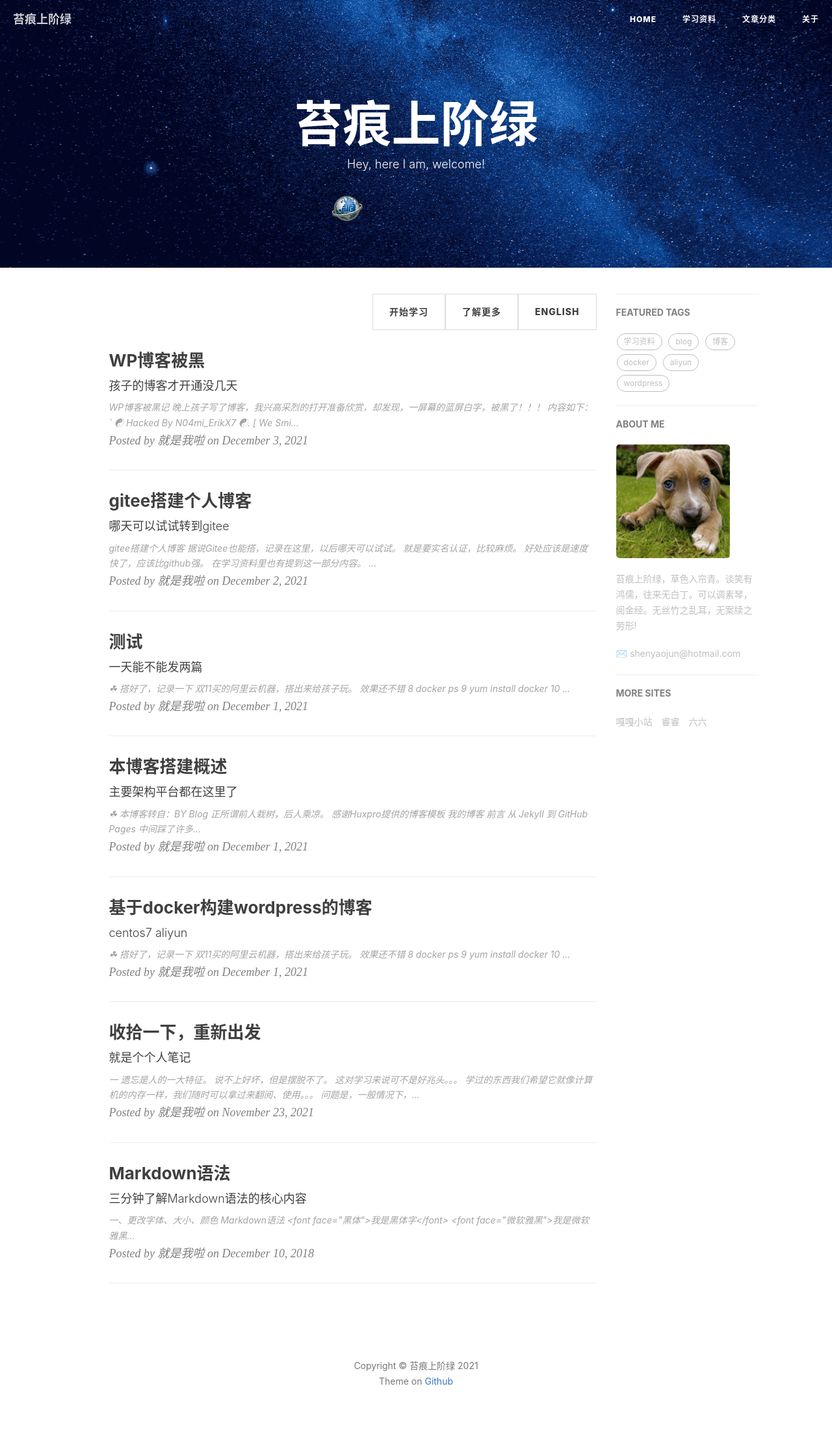
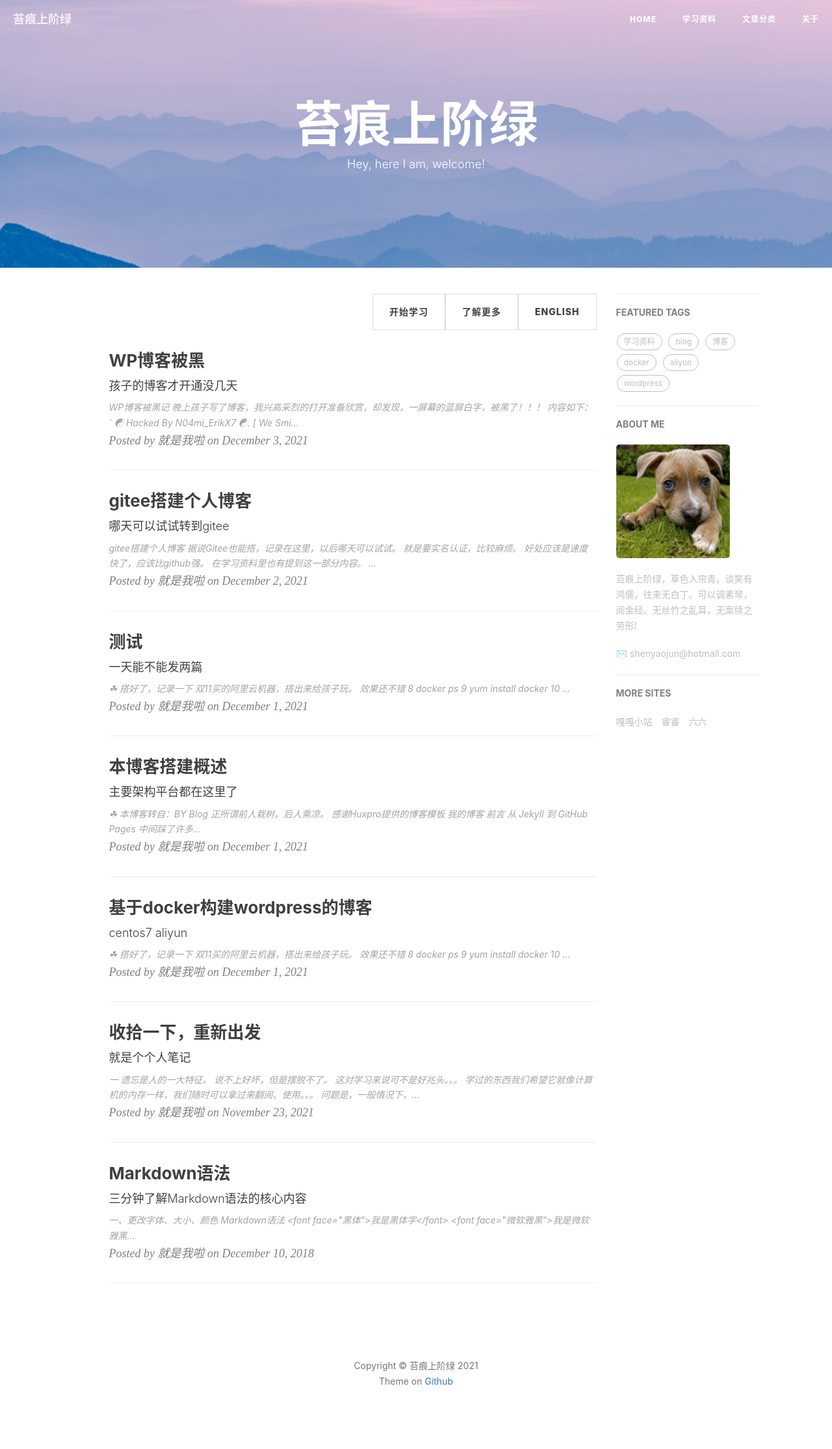
Before and after one commit to shenyaojun/shenyaojun.github.io, a Jekyll site: the page built from index.html, in a window 1280 px wide. Shown: the whole page at 65% size. Built offline with Jekyll 4.4.1, drawn with Linux system fonts in a browser that asks for light colours; nearby versions of some CDN libraries; the list of posts is cut into pages by our own code; comment, search, counter and statistics services are not loaded.

Commit message:
change background image for index page header

```diff
--- a/_config.yml
+++ b/_config.yml
@@ -1,7 +1,7 @@
 # Site settings
 title: 苔痕上阶绿
 SEOTitle: 复照青苔上
-header-img: img/home-bg-bluestars.jpg
+header-img: img/post-bg-mountin_in_dawn.jpg
 email: shenyaojun@hotmail.com
 description: "苔痕上阶绿，草色入帘青。谈笑有鸿儒，往来无白丁。可以调素琴，阅金经。无丝竹之乱耳，无案牍之劳形"
 keyword: ""
```
